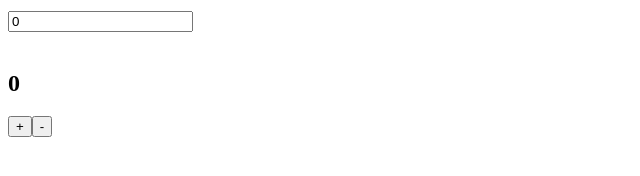
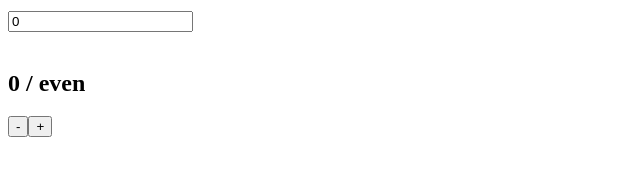
Before and after one commit to rahim-uddin-jsr/first-vue-app, a Vue app: page / in a window 1280 px wide. Shown: the part 144-320 px from the top of the page, without its empty margins (0-640 px from the left). Built offline with nearby package versions, Linux system fonts and the light colour scheme.

Commit message:
basics of watch method

```diff
--- a/src/App.vue
+++ b/src/App.vue
@@ -4,9 +4,11 @@
     <p>Give Initial Value</p>
     <input type="number" v-model="count">
     <br><br>
-    <h2>{{ count }}</h2>
-    <button @click="count++">+</button>
-    <button @click="count--">-</button>
+    <h2>{{ count }} / {{ checkOddEven }} </h2>
+    <button @click="decrement">-</button>
+    <button @click="increment">+</button>
+
+
 </template>
 
 <!-- <script>
@@ -31,10 +33,29 @@ export default{
 }
 </script> -->
 <script setup>
-import { ref } from 'vue';
+
+import { ref,computed,watch } from 'vue';
 
 let count = ref(0);
 const courseName = ref("Vue js 3");
 const mentor = ref("Mentor");
 
+const increment=() =>count.value++;
+const decrement=() =>count.value--;
+
+const checkOddEven=computed(()=>{
+    return count.value % 2 ===0 ? 'even' : 'even';
+})
+
+watch(()=>count.value,(newValue, oldValue)=>{
+    if (newValue ===10 ) {
+     alert('new value is 10');
+    }
+})
+// function increment () {
+//     count.value++;
+//  }
+// function decrement () {
+//     count.value--;
+//  }
 </script>
```
Also changed, not shown: src/inv.vue (added, +15 -0 lines).
